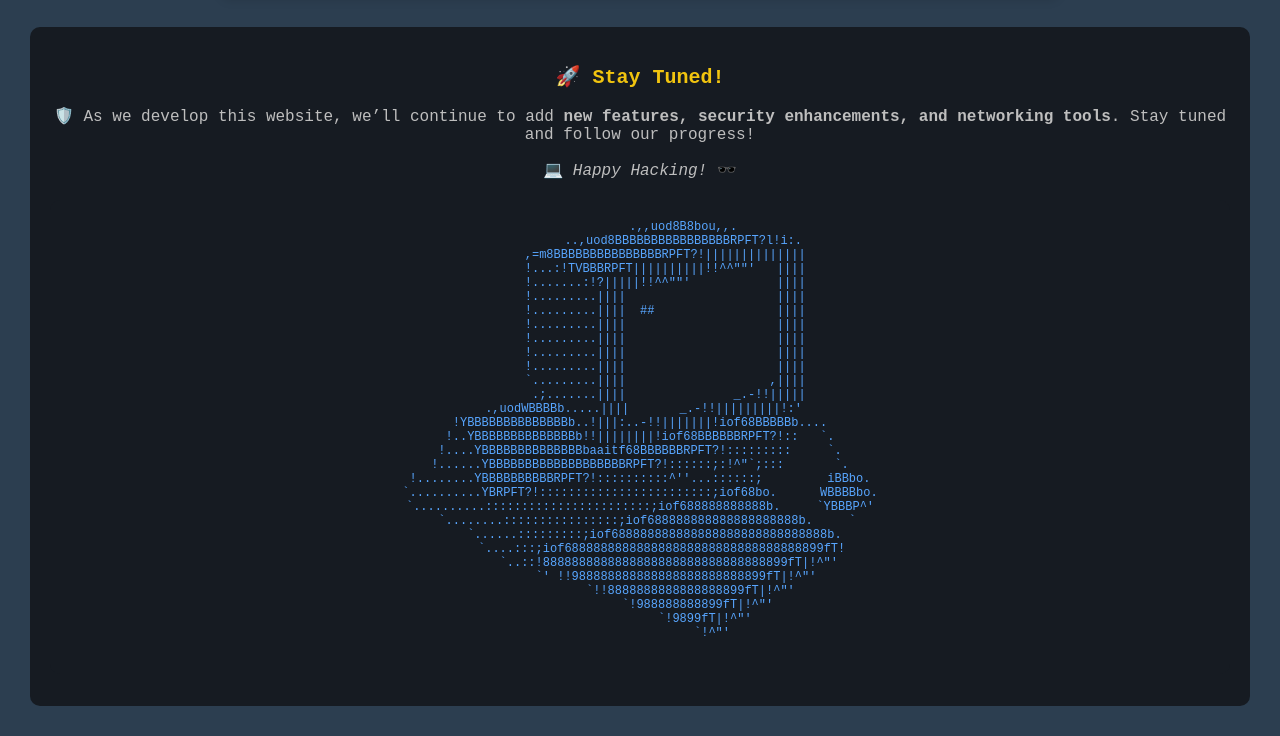
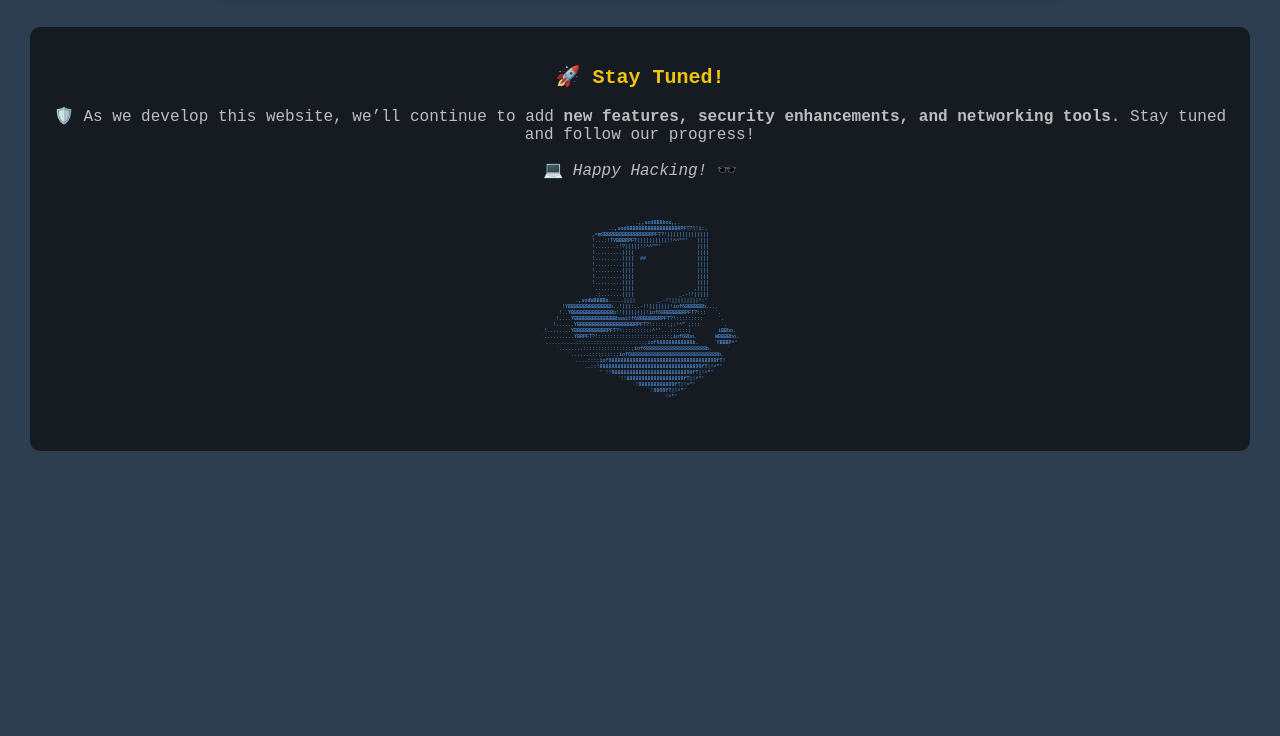
Before and after one commit to GroupMeshtacular/GroupMeshtacular.github.io, a plain HTML site: page index.html in a window 1280 px wide. Shown: the part 1971-2707 px from the top of the page. After the commit the page ends 2452 px from the top, so only its background shows below. Drawn offline with Linux system fonts and the light colour scheme.

Commit message:
footer ASCII update

```diff
--- a/index.html
+++ b/index.html
@@ -100,7 +100,7 @@
         <h2>🚀 Stay Tuned!</h2>
         <p>🛡️ As we develop this website, we’ll continue to add <strong>new features, security enhancements, and networking tools</strong>. Stay tuned and follow our progress!</p>
         <p>💻 <em>Happy Hacking!</em> 🕶️</p>
-         <pre style="font-family: 'Fira Code', monospace; text-align: center; color: #58a6ff; background-color: #161b22; padding: 20px; border-radius: 10px; margin-top: 20px; font-size: 12px;">
+         <pre style="font-family: 'Fira Code', monospace; text-align: center; color: #58a6ff; background-color: #161b22; padding: 20px; border-radius: 10px; margin-top: 20px; font-size: 5px;">
             .,,uod8B8bou,,.
             ..,uod8BBBBBBBBBBBBBBBBRPFT?l!i:.
        ,=m8BBBBBBBBBBBBBBBRPFT?!||||||||||||||
```
